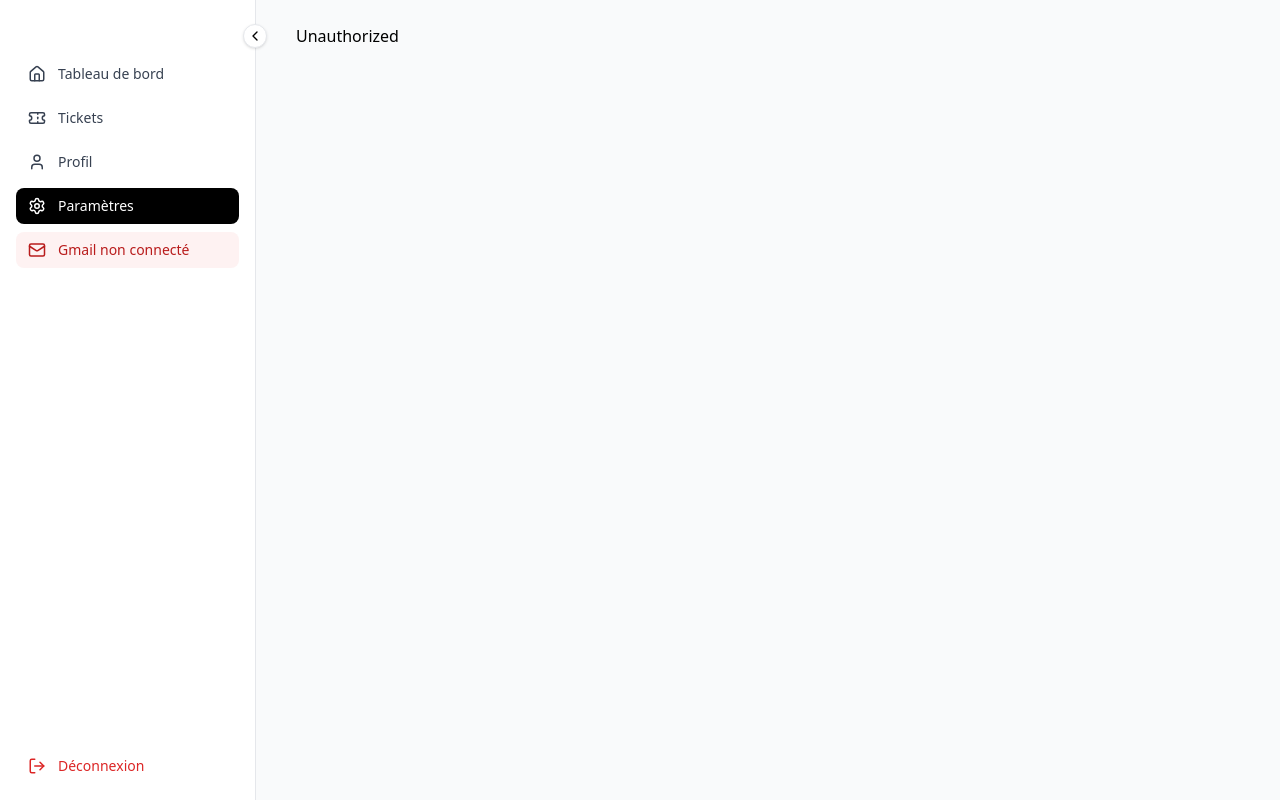
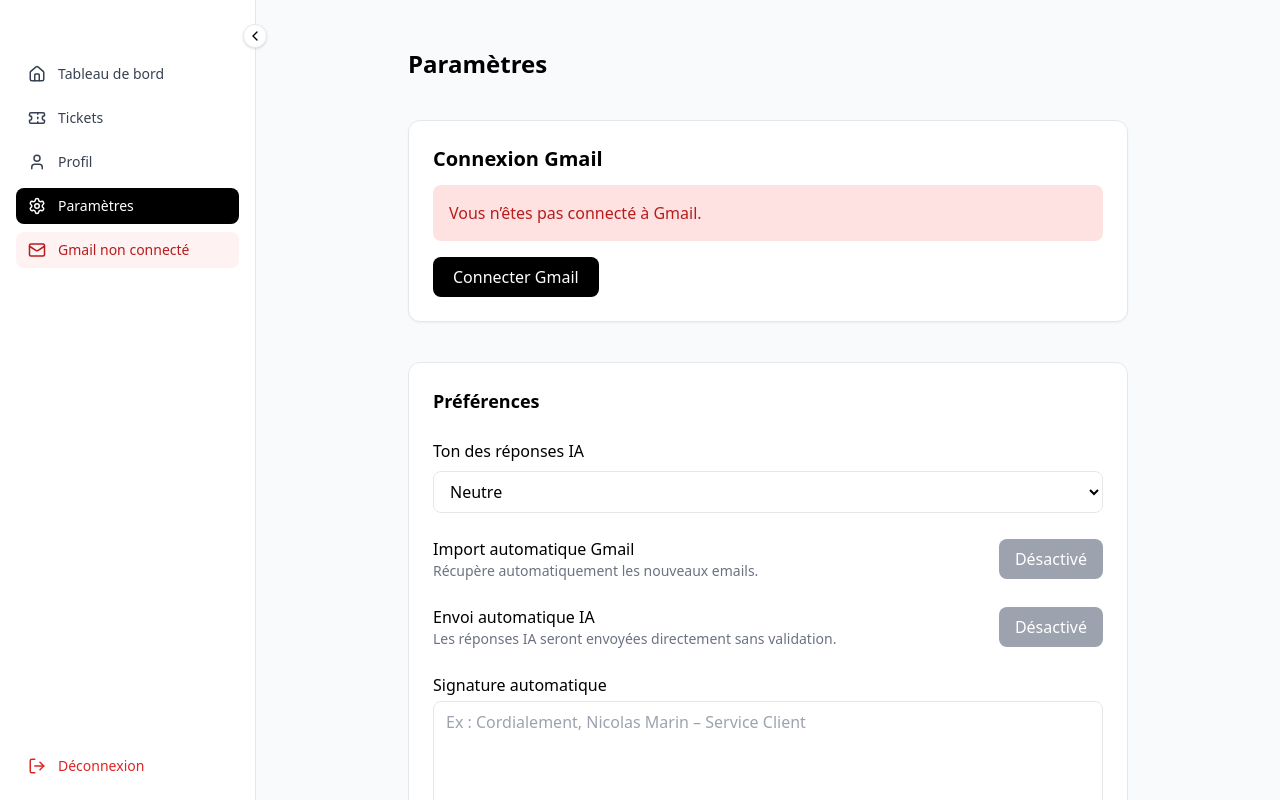
Before and after one commit to RepliAI/frontend, a Next.js app: page /settings in a window 1280 px wide. Built offline with nearby package versions, Linux system fonts and the light colour scheme; no server answers.

Commit message:
feat(preferencies): add preferencies to settings

```diff
--- /dev/null
+++ b/src/app/(protected)/settings/components/PreferencesCard.tsx
@@ -0,0 +1,137 @@
+"use client";
+
+import { useState, useRef } from "react";
+
+type Preferences = {
+  tone: string;
+  signature: string;
+  autoImport: boolean;
+  autoAiSend: boolean;
+};
+
+export function PreferencesCard({
+  preferences,
+}: {
+  preferences: Preferences;
+}) {
+  const [prefs, setPrefs] = useState<Preferences>(preferences);
+  const [loading, setLoading] = useState(false);
+  const debounceRef = useRef<NodeJS.Timeout | null>(null);
+
+  function buildDto(next: Preferences) {
+    return {
+      tone: next.tone,
+      signature: next.signature,
+      autoImport: next.autoImport,
+      autoAiSend: next.autoAiSend,
+    };
+  }
+
+  async function updatePrefs(partial: Partial<Preferences>) {
+    const next: Preferences = { ...prefs, ...partial };
+    setPrefs(next);
+    setLoading(true);
+
+    const res = await fetch("/api/preferences/update", {
+      method: "PATCH",
+      headers: {
+        "Content-Type": "application/json",
+      },
+      body: JSON.stringify(buildDto(next)),
+    });
+
+    const data = await res.json();
+    setPrefs(data);
+    setLoading(false);
+  }
+
+  async function togglePref(key: "autoImport" | "autoAiSend") {
+    updatePrefs({ [key]: !prefs[key] } as Partial<Preferences>);
+  }
+
+  function updateSignature(value: string) {
+    const next: Preferences = { ...prefs, signature: value };
+    setPrefs(next);
+
+    if (debounceRef.current) clearTimeout(debounceRef.current);
+
+    debounceRef.current = setTimeout(() => {
+      updatePrefs({ signature: value });
+    }, 500);
+  }
+
+  async function updateTone(value: string) {
+    updatePrefs({ tone: value });
+  }
+
+  return (
+    <div className="p-6 border rounded-xl bg-white space-y-6">
+      <h2 className="text-lg font-semibold">Préférences</h2>
+
+      <div className="space-y-6">
+        <div className="flex flex-col gap-2">
+          <label className="font-medium">Ton des réponses IA</label>
+          <select
+            disabled={loading}
+            value={prefs.tone}
+            onChange={(e) => updateTone(e.target.value)}
+            className="w-full border px-3 py-2 rounded-lg bg-white"
+          >
+            <option value="neutral">Neutre</option>
+            <option value="friendly">Amical</option>
+            <option value="formal">Formel</option>
+          </select>
+        </div>
+
+        <div className="flex items-center justify-between">
+          <div>
+            <p className="font-medium">Import automatique Gmail</p>
+            <p className="text-gray-500 text-sm">
+              Récupère automatiquement les nouveaux emails.
+            </p>
+          </div>
+
+          <button
+            onClick={() => togglePref("autoImport")}
+            disabled={loading}
+            className={`px-4 py-2 rounded-lg text-white transition ${
+              prefs.autoImport ? "bg-green-600" : "bg-gray-400"
+            }`}
+          >
+            {prefs.autoImport ? "Activé" : "Désactivé"}
+          </button>
+        </div>
+
+        <div className="flex items-center justify-between">
+          <div>
+            <p className="font-medium">Envoi automatique IA</p>
+            <p className="text-gray-500 text-sm">
+              Les réponses IA seront envoyées directement sans validation.
+            </p>
+          </div>
+
+          <button
+            onClick={() => togglePref("autoAiSend")}
+            disabled={loading}
+            className={`px-4 py-2 rounded-lg text-white transition ${
+              prefs.autoAiSend ? "bg-green-600" : "bg-gray-400"
+            }`}
+          >
+            {prefs.autoAiSend ? "Activé" : "Désactivé"}
+          </button>
+        </div>
+
+        <div className="flex flex-col">
+          <label className="font-medium mb-1">Signature automatique</label>
+          <textarea
+            value={prefs.signature}
+            onChange={(e) => updateSignature(e.target.value)}
+            disabled={loading}
+            placeholder="Ex : Cordialement, Nicolas Marin – Service Client"
+            className="w-full border px-3 py-2 rounded-lg h-28"
+          />
+        </div>
+      </div>
+    </div>
+  );
+}
--- a/src/app/(protected)/settings/page.tsx
+++ b/src/app/(protected)/settings/page.tsx
@@ -1,26 +1,26 @@
-import { cookies } from "next/headers";
+"use client";
+
+import { useGmailStatus } from "@/app/hooks/useGmailStatus";
+import { useUserPreferences } from "@/app/hooks/useUserPreferencies";
+
+import { PreferencesCard } from "./components/PreferencesCard";
 import { GmailConnectCard } from "./components/GmailConnectCard";
 
-export const revalidate = 0;
+export default function SettingsPage() {
+  const { loading: gmailLoading, connected } = useGmailStatus();
+  const { loading: prefLoading, preferences } = useUserPreferences();
 
-export default async function SettingsPage() {
-  const token = (await cookies()).get("access_token")?.value;
-  if (!token) return <div>Unauthorized</div>;
-
-  const res = await fetch(`${process.env.BACKEND_URL}/gmail/status`, {
-    headers: {
-      Authorization: `Bearer ${token}`,
-    },
-    cache: "no-store",
-  });
-
-  const status = res.ok ? await res.json() : { connected: false };
+  if (gmailLoading || prefLoading) {
+    return <div className="p-6">Chargement...</div>;
+  }
 
   return (
     <div className="p-6 space-y-10 max-w-3xl mx-auto">
       <h1 className="text-2xl font-semibold">Paramètres</h1>
 
-      <GmailConnectCard connected={status.connected} />
+      <GmailConnectCard connected={connected} />
+
+      <PreferencesCard preferences={preferences} />
     </div>
   );
 }
--- /dev/null
+++ b/src/app/api/preferences/get/route.ts
@@ -0,0 +1,25 @@
+import { NextResponse } from "next/server";
+import { cookies } from "next/headers";
+
+export async function GET() {
+  const cookieStore = await cookies();
+  const accessToken = cookieStore.get("access_token")?.value;
+
+  if (!accessToken) {
+    return NextResponse.json(
+      { error: "Not authenticated" },
+      { status: 401 }
+    );
+  }
+
+  const backend = process.env.BACKEND_URL;
+  const res = await fetch(`${backend}/preferences`, {
+    headers: {
+      Authorization: `Bearer ${accessToken}`,
+    },
+    cache: "no-store",
+  });
+
+  const data = await res.json();
+  return NextResponse.json(data, { status: res.status });
+}
--- /dev/null
+++ b/src/app/api/preferences/update/route.ts
@@ -0,0 +1,31 @@
+// src/app/api/preferences/update/route.ts
+import { NextResponse } from "next/server";
+import { cookies } from "next/headers";
+
+export async function PATCH(req: Request) {
+  const cookieStore = await cookies();
+  const accessToken = cookieStore.get("access_token")?.value;
+
+  if (!accessToken) {
+    return NextResponse.json(
+      { error: "Not authenticated" },
+      { status: 401 }
+    );
+  }
+
+  const body = await req.json();
+  const backend = process.env.BACKEND_URL!;
+
+  const res = await fetch(`${backend}/preferences`, {
+    method: "PATCH",
+    headers: {
+      Authorization: `Bearer ${accessToken}`,
+      "Content-Type": "application/json",
+    },
+    body: JSON.stringify(body),
+  });
+
+  return NextResponse.json(await res.json(), {
+    status: res.status,
+  });
+}
--- /dev/null
+++ b/src/app/hooks/useUserPreferencies.tsx
@@ -0,0 +1,34 @@
+"use client";
+
+import { useEffect, useState } from "react";
+
+export function useUserPreferences() {
+  const [loading, setLoading] = useState(true);
+  const [preferences, setPreferences] = useState<any>(null);
+
+  useEffect(() => {
+    async function load() {
+      const res = await fetch("/api/preferences/get");
+      const data = await res.json();
+      setPreferences(data);
+      setLoading(false);
+    }
+    load();
+  }, []);
+
+  async function updatePreferences(update: any) {
+    const res = await fetch("/api/preferences/update", {
+      method: "PATCH",
+      body: JSON.stringify(update),
+    });
+    const data = await res.json();
+    setPreferences(data);
+    return data;
+  }
+
+  return {
+    loading,
+    preferences,
+    updatePreferences,
+  };
+}
--- a/src/app/settings/components/ConnectGmailButton.tsx
+++ /dev/null
@@ -1,28 +0,0 @@
-"use client";
-
-export function ConnectGmailButton() {
-  async function handleConnect() {
-    const res = await fetch(`${process.env.NEXT_PUBLIC_BACKEND_URL}/gmail/connect`, {
-      method: "GET",
-      credentials: "include",
-    });
-
-    if (!res.ok) {
-      alert("Erreur lors de la connexion Gmail.");
-      return;
-    }
-
-    const data = await res.json();
-
-    window.location.href = data.url;
-  }
-
-  return (
-    <button
-      onClick={handleConnect}
-      className="px-4 py-2 bg-red-500 text-white rounded-md hover:bg-red-600 transition"
-    >
-      Connecter mon compte Gmail
-    </button>
-  );
-}
--- a/src/app/settings/pages.tsx
+++ /dev/null
@@ -1,14 +0,0 @@
-import { ConnectGmailButton } from "./components/ConnectGmailButton";
-
-export default function SettingsPage() {
-  return (
-    <div className="p-10 space-y-6">
-      <h1 className="text-2xl font-semibold">Paramètres</h1>
-
-      <div className="p-4 border rounded-lg">
-        <h2 className="text-lg font-medium mb-2">Connexion Gmail</h2>
-        <ConnectGmailButton />
-      </div>
-    </div>
-  );
-}
```
